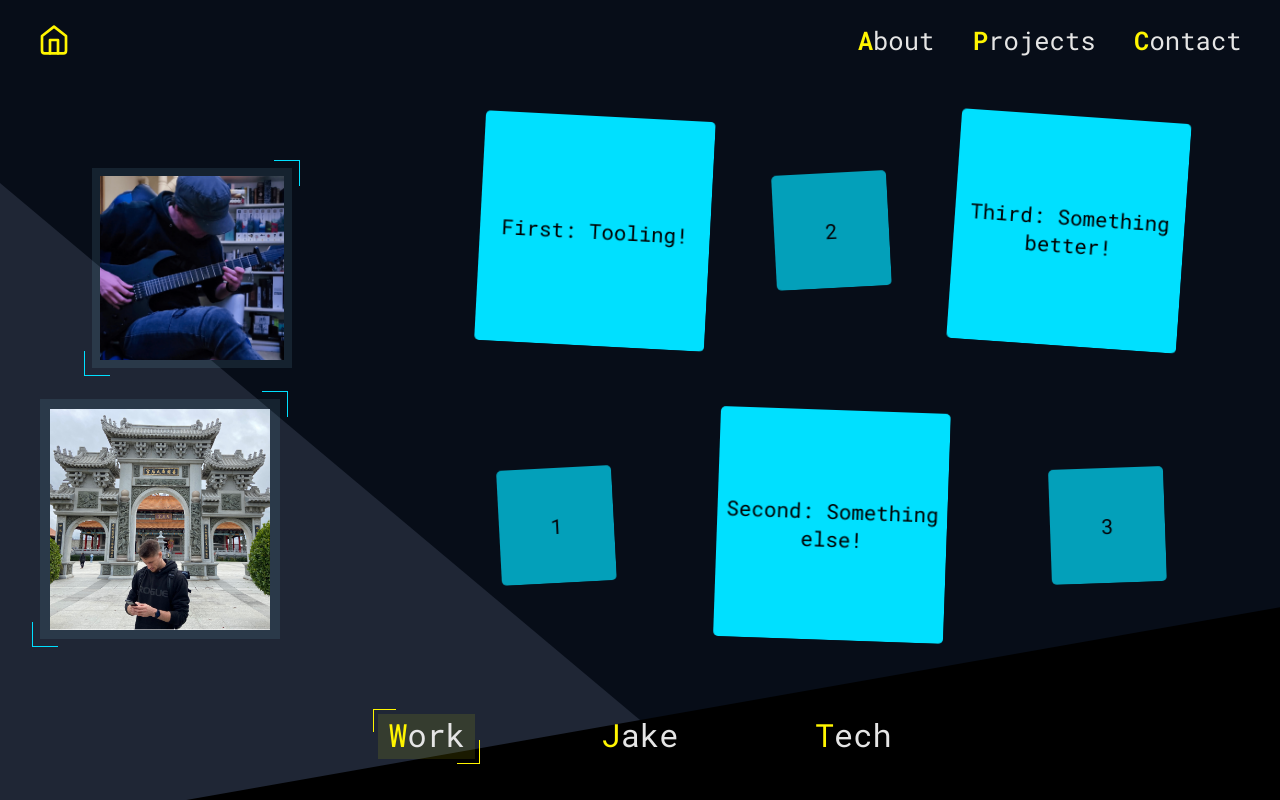
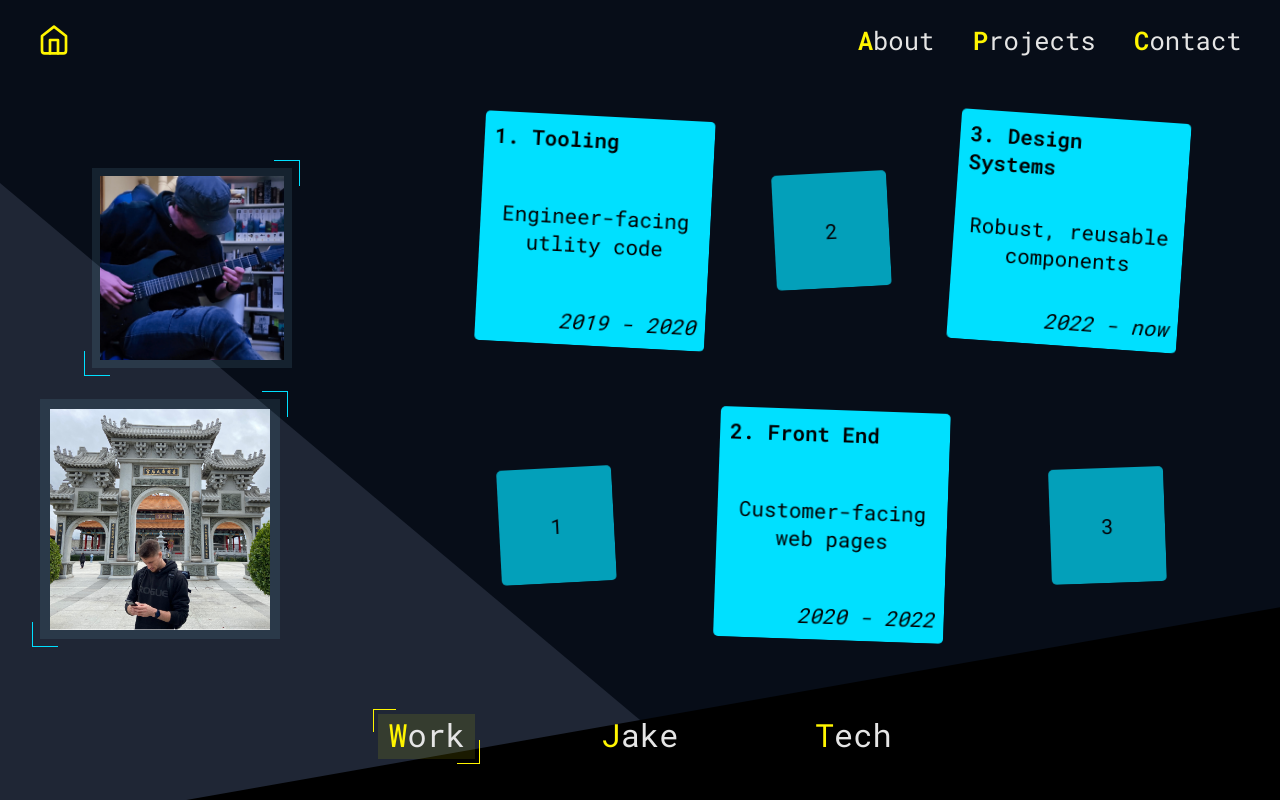
Before and after one commit to JakePitman/moreaporia, a React (Create React App) app: page /about in a window 1280 px wide. Both pictures are taken after a click on the element 426 px from the left and 736 px from the top of the page. Built offline with nearby package versions, Linux system fonts and the light colour scheme; a web font is replaced by a local one.

Commit message:
Add content to flipcards

```diff
--- a/src/components/AboutPage/AboutWorkContent.module.scss
+++ b/src/components/AboutPage/AboutWorkContent.module.scss
@@ -5,7 +5,7 @@
   flex-direction: column;
   justify-content: center;
   :last-child {
-    margin-bottom: 0
+    margin-bottom: 0;
   }
 }
 .row {
@@ -26,17 +26,45 @@
   max-width: 30vh;
   width: 15%;
   aspect-ratio: 1 / 1;
-  opacity: 0.7
+  opacity: 0.7;
 }
-
 
 .flipCardContainerPortrait {
   width: 70%;
   height: 90%;
 }
 
+.flipCardContentContainer {
+  height: 100%;
+  width: 100%;
+  display: flex;
+  flex-direction: column;
+}
+
+$cardPadding: 10px;
+$cardFontSize: 130%;
+
+.contentCardTitle {
+  font-family: "Roboto Mono";
+  font-size: $cardFontSize;
+  text-align: left;
+  padding: $cardPadding;
+}
+
 .contentCardText {
   font-family: "Roboto Mono";
   text-align: center;
-  font-size: 130%;
+  font-size: $cardFontSize;
+  flex: 1;
+  display: flex;
+  justify-content: center;
+  align-items: center;
+  padding: 0 $cardPadding;
 }
+
+.contentCardDate {
+  font-family: "Roboto Mono";
+  font-size: $cardFontSize;
+  text-align: right;
+  padding: $cardPadding;
+}
--- a/src/components/AboutPage/AboutWorkFlipCardData.tsx
+++ b/src/components/AboutPage/AboutWorkFlipCardData.tsx
@@ -5,7 +5,13 @@ export const flipCardDataLandscape = [
     {
       rotate: 3,
       delay: 0,
-      children: <p className={styles.contentCardText}>First: Tooling!</p>,
+      children: (
+        <div className={styles.flipCardContentContainer}>
+          <b className={styles.contentCardTitle}>1. Tooling</b>
+          <p className={styles.contentCardText}>Engineer-facing utlity code</p>
+          <em className={styles.contentCardDate}>2019 - 2020</em>
+        </div>
+      ),
     },
     {
       rotate: -3,
@@ -17,7 +23,11 @@ export const flipCardDataLandscape = [
       rotate: 4,
       delay: 0.4,
       children: (
-        <p className={styles.contentCardText}>Third: Something better!</p>
+        <div className={styles.flipCardContentContainer}>
+          <b className={styles.contentCardTitle}>3. Design Systems</b>
+          <p className={styles.contentCardText}>Robust, reusable components</p>
+          <em className={styles.contentCardDate}>2022 - now</em>
+        </div>
       ),
     },
   ],
@@ -32,7 +42,11 @@ export const flipCardDataLandscape = [
       rotate: 2,
       delay: 0.3,
       children: (
-        <p className={styles.contentCardText}>Second: Something else!</p>
+        <div className={styles.flipCardContentContainer}>
+          <b className={styles.contentCardTitle}>2. Front End</b>
+          <p className={styles.contentCardText}>Customer-facing web pages</p>
+          <em className={styles.contentCardDate}>2020 - 2022</em>
+        </div>
       ),
     },
     {
```
